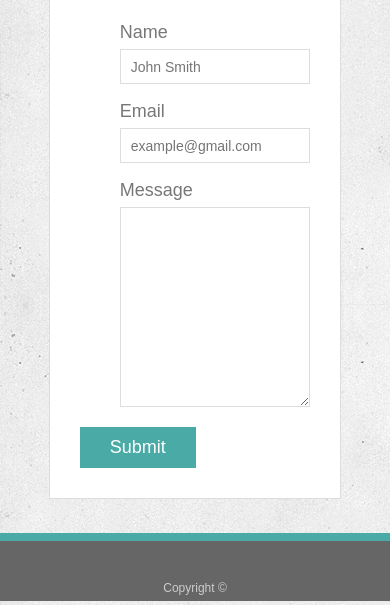
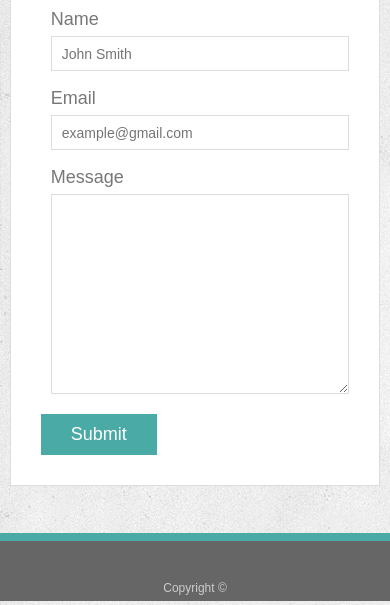
Before and after one commit to Mday1313/Responsive-Portfolio, a plain HTML site: page contact.html in a window 390 px wide. Shown: the part 241-846 px from the top of the page. Drawn offline with Linux system fonts and the light colour scheme.

Commit message:
@media 768px complete

```diff
--- /dev/null
+++ b/assets/css/reset.css
@@ -0,0 +1,95 @@
+/* http://meyerweb.com/eric/tools/css/reset/
+   v2.0 | 20110126
+   License: none (public domain)
+*/
+
+html, body, div, span, applet, object, iframe,
+h1, h2, h3, h4, h5, h6, p, blockquote, pre,
+a, abbr, acronym, address, big, cite, code,
+del, dfn, em, img, ins, kbd, q, s, samp,
+small, strike, strong, sub, sup, tt, var,
+b, u, i, center,
+dl, dt, dd, ol, ul, li,
+fieldset, form, label, legend,
+table, caption, tbody, tfoot, thead, tr, th, td,
+article, aside, canvas, details, embed,
+figure, figcaption, footer, header, hgroup,
+menu, nav, output, ruby, section, summary,
+time, mark, audio, video {
+	margin: 0;
+	padding: 0;
+	border: 0;
+	font-size: 100%;
+	font: inherit;
+	vertical-align: baseline;
+}
+/* HTML5 display-role reset for older browsers */
+article, aside, details, figcaption, figure,
+footer, header, hgroup, menu, nav, section {
+	display: block;
+}
+body {
+	line-height: 1;
+}
+ol, ul {
+	list-style: none;
+}
+blockquote, q {
+	quotes: none;
+}
+blockquote:before, blockquote:after,
+q:before, q:after {
+	content: '';
+	content: none;
+}
+table {
+	border-collapse: collapse;
+	border-spacing: 0;
+}/* http://meyerweb.com/eric/tools/css/reset/
+   v2.0 | 20110126
+   License: none (public domain)
+*/
+
+html, body, div, span, applet, object, iframe,
+h1, h2, h3, h4, h5, h6, p, blockquote, pre,
+a, abbr, acronym, address, big, cite, code,
+del, dfn, em, img, ins, kbd, q, s, samp,
+small, strike, strong, sub, sup, tt, var,
+b, u, i, center,
+dl, dt, dd, ol, ul, li,
+fieldset, form, label, legend,
+table, caption, tbody, tfoot, thead, tr, th, td,
+article, aside, canvas, details, embed,
+figure, figcaption, footer, header, hgroup,
+menu, nav, output, ruby, section, summary,
+time, mark, audio, video {
+	margin: 0;
+	padding: 0;
+	border: 0;
+	font-size: 100%;
+	font: inherit;
+	vertical-align: baseline;
+}
+/* HTML5 display-role reset for older browsers */
+article, aside, details, figcaption, figure,
+footer, header, hgroup, menu, nav, section {
+	display: block;
+}
+body {
+	line-height: 1;
+}
+ol, ul {
+	list-style: none;
+}
+blockquote, q {
+	quotes: none;
+}
+blockquote:before, blockquote:after,
+q:before, q:after {
+	content: '';
+	content: none;
+}
+table {
+	border-collapse: collapse;
+	border-spacing: 0;
+}
--- a/assets/css/style.css
+++ b/assets/css/style.css
@@ -224,9 +224,7 @@ input[type=submit] {
 
 @media screen and (max-width: 980px) {
   .main-section {
-    width: 75%;
 
-  }
 
   }
 
@@ -235,8 +233,35 @@ input[type=submit] {
 
 @media screen and (max-width: 768px) {
 
+  #logo {
+   margin-left: 2.5%;
+
+  }
+ul {
+   padding-inline-start: 10px;
+   margin: 0;
+ }
+  nav{
+    margin-right: 2.5%;
+  }
+  #main-container {
+    width: 95%;
+    margin: auto;
+    float: none;
+    position: static;
+    text-align: left;
+  }
+  .main-section {
+    margin: auto;
+    clear: both;
+    float: none;
+   overflow: hidden;
+
 }
-
+.auth-image {
+  width: 50%;
+}
+}
 @media screen and (max-width: 640px) {
 
   body {
```
Also changed, not shown: index.html (+1 -0 lines).
